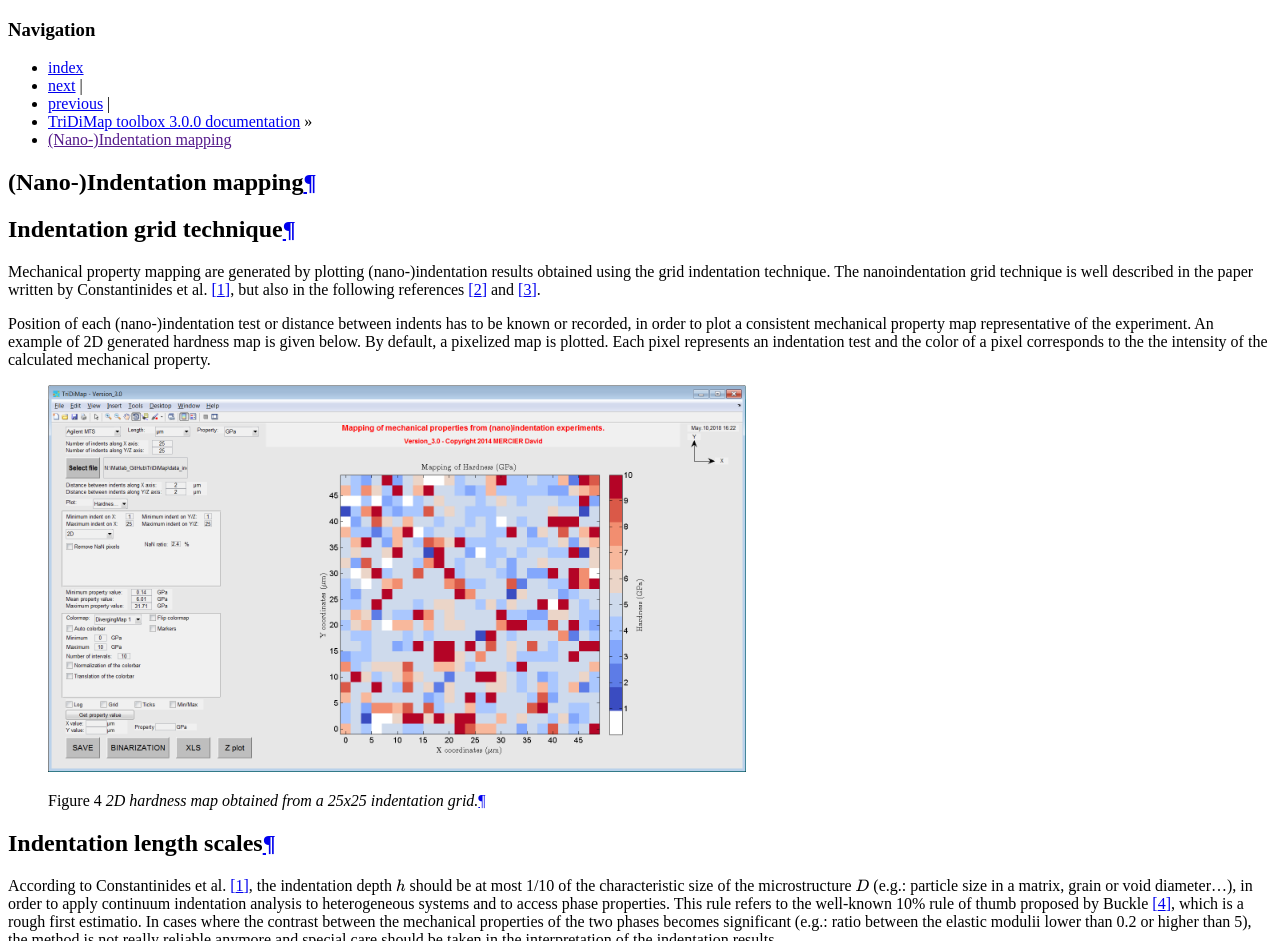
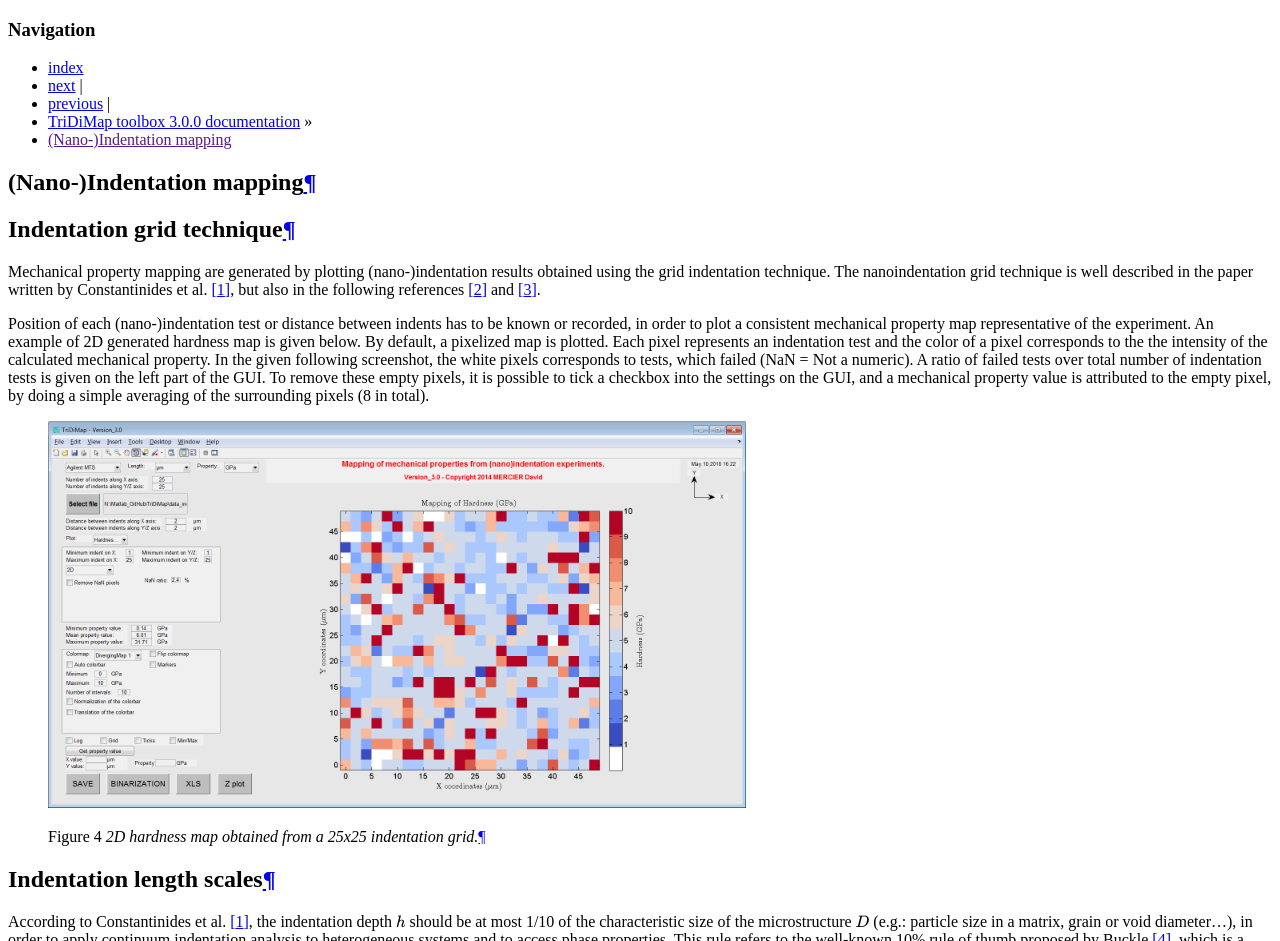
Before and after one commit to DavidMercier/TriDiMap, a Sphinx documentation site: the page built from doc/mapping.rst, in a window 1280 px wide and 1400 px high, cut to the strip 0-941 px from the top of the window. Built offline with Sphinx 7.4.7, drawn with Linux system fonts in a browser that asks for light colours; comment, search, counter and statistics services are not loaded; some of the changed text lies outside the part shown.

Commit message:
Update mapping.rst

```diff
--- a/doc/mapping.rst
+++ b/doc/mapping.rst
@@ -8,7 +8,7 @@ Indentation grid technique
 
 Mechanical property mapping are generated by plotting (nano-)indentation results obtained using the grid indentation technique. The nanoindentation grid technique is well described in the paper written by Constantinides et al. [#Constantinides_2006]_, but also in the following references [#Němeček_2009]_ and [#Randall_2009]_.
 
-Position of each (nano-)indentation test or distance between indents has to be known or recorded, in order to plot a consistent mechanical property map representative of the experiment. An example of 2D generated hardness map is given below. By default, a pixelized map is plotted. Each pixel represents an indentation test and the color of a pixel corresponds to the the intensity of the calculated mechanical property.
+Position of each (nano-)indentation test or distance between indents has to be known or recorded, in order to plot a consistent mechanical property map representative of the experiment. An example of 2D generated hardness map is given below. By default, a pixelized map is plotted. Each pixel represents an indentation test and the color of a pixel corresponds to the the intensity of the calculated mechanical property. In the given following screenshot, the white pixels corresponds to tests, which failed (NaN = Not a numeric). A ratio of failed tests over total number of indentation tests is given on the left part of the GUI. To remove these empty pixels, it is possible to tick a checkbox into the settings on the GUI, and a mechanical property value is attributed to the empty pixel, by doing a simple averaging of the surrounding pixels (8 in total).
 
 .. figure:: ./_pictures/MTS_example1_25x25_H_GUI_00.png
    :scale: 40 %
@@ -27,12 +27,27 @@ According to Constantinides et al. [#Constantinides_2006]_, the indentation dept
 
    *Schematic of the principle of the grid indentation technique for heterogeneous materials.*
 
+
+Interpolation step
+-----------------------
+
+
+Smoothing step
+-----------------------
+
+--> Vizualization of the error map
+
+
 Vizualization of maps
 -----------------------
 
+It is possible to plot similar other maps using different functions of Matlab, like 2D, 3D
+--> Type of 2D maps
+--> Colorbar / Normalization / Translation
+--> Log / Grid / Indents positions
 
 
-   It is possible to plot similar other maps using different functions of Matlab, like 2D, 3D
+
 
 References
 -------------
```
